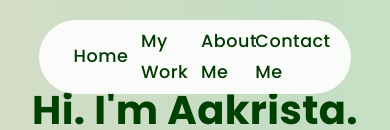
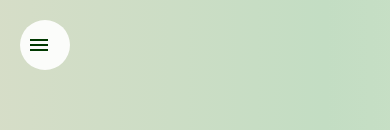
Before and after one commit to AakristaD/my-portfolio, a React (Create React App) app: page /#/ in a window 390 px wide. Shown: the top 130 px of the page. Built offline with nearby package versions, Linux system fonts and the light colour scheme.

Commit message:
cleaned up stuff

```diff
--- a/public/index.html
+++ b/public/index.html
@@ -25,7 +25,7 @@
       work correctly both with client-side routing and a non-root public URL.
       Learn how to configure a non-root public URL by running `npm run build`.
     -->
-    <title>React App</title>
+    <title>Aakrista Dahal</title>
   </head>
   <body>
     <noscript>You need to enable JavaScript to run this app.</noscript>
--- a/src/components/Footer.tsx
+++ b/src/components/Footer.tsx
@@ -3,7 +3,7 @@ import { Box, Typography } from '@mui/material';
 
 const Footer: React.FC = () => {
     return (
-        <Box mt={5} py={3} textAlign="center">
+        <Box sx={{ display: 'flex', justifyContent: 'center', backgroundColor: 'transparent' }}>
             <Typography variant="body2" fontFamily={'Poppins, sans-serif'}>
                 © 2024 Aakrista Dahal.
             </Typography>
--- a/src/components/Header.tsx
+++ b/src/components/Header.tsx
@@ -2,10 +2,17 @@ import * as React from 'react';
 import AppBar from '@mui/material/AppBar';
 import Toolbar from '@mui/material/Toolbar';
 import Button from '@mui/material/Button';
+import IconButton from '@mui/material/IconButton';
+import MenuIcon from '@mui/icons-material/Menu';
+import Drawer from '@mui/material/Drawer';
+import List from '@mui/material/List';
+import ListItem from '@mui/material/ListItem';
+import ListItemText from '@mui/material/ListItemText';
 import { styled, alpha } from '@mui/material/styles';
+import { useMediaQuery, useTheme, Box } from '@mui/material';
 
 const StyledAppBar = styled(AppBar)(({ theme }) => ({
-    backgroundColor: alpha('#ffffff', .9), // Light translucent white
+    backgroundColor: alpha('#ffffff', 0.9), // Light translucent white
     borderRadius: '50px',
     margin: '10px auto',
     maxWidth: '800px',
@@ -16,12 +23,31 @@ const StyledAppBar = styled(AppBar)(({ theme }) => ({
     transform: 'translateX(-50%)',
     width: '80%', // Make it responsive; adjust width as needed
     zIndex: 1300, // Ensure it's above other content
+    [theme.breakpoints.down('sm')]: {
+        width: '50px',
+        height: '50px',
+        borderRadius: '50%',
+        left: '10px',
+        transform: 'none',
+        margin: '10px',
+        display: 'flex',
+        justifyContent: 'center',
+        alignItems: 'center',
+    },
+}));
+
+const MenuIconStyled = styled(MenuIcon)(({ theme }) => ({
+    color: '#003900',
 }));
 
 const StyledToolbar = styled(Toolbar)(({ theme }) => ({
     display: 'flex',
     justifyContent: 'space-around',
     padding: '0 30px',
+    [theme.breakpoints.down('sm')]: {
+        justifyContent: 'center',
+        padding: '0',
+    },
 }));
 
 const StyledButton = styled(Button)(({ theme }) => ({
@@ -39,16 +65,72 @@ const StyledButton = styled(Button)(({ theme }) => ({
     },
 }));
 
+const DrawerList = styled(List)(({ theme }) => ({
+    fontFamily: 'Poppins, sans-serif',
+    color: '#003900',
+    backgroundColor: alpha('#ffffff', 0.9),
+    height: '100%',
+}));
+
 function Header() {
+    const [drawerOpen, setDrawerOpen] = React.useState(false);
+    const theme = useTheme();
+    const isMobile = useMediaQuery(theme.breakpoints.down('sm'));
+
+    const toggleDrawer = (open: boolean) => (event: React.KeyboardEvent | React.MouseEvent) => {
+        if (event.type === 'keydown' && ((event as React.KeyboardEvent).key === 'Tab' || (event as React.KeyboardEvent).key === 'Shift')) {
+            return;
+        }
+        setDrawerOpen(open);
+    };
+
+    const list = () => (
+        <Box
+            sx={{ width: 250 }}
+            role="presentation"
+            onClick={toggleDrawer(false)}
+            onKeyDown={toggleDrawer(false)}
+        >
+            <DrawerList>
+                <ListItem button component="a" href="#/">
+                    <ListItemText primary="Home" />
+                </ListItem>
+                <ListItem button component="a" href="#/my-work">
+                    <ListItemText primary="My Work" />
+                </ListItem>
+                <ListItem button component="a" href="#/about-me">
+                    <ListItemText primary="About Me" />
+                </ListItem>
+                <ListItem button component="a" href="#/contact">
+                    <ListItemText primary="Contact Me" />
+                </ListItem>
+            </DrawerList>
+        </Box>
+    );
+
     return (
-        <StyledAppBar position="sticky">
+        <>
+            <StyledAppBar position="sticky" style={{ display: drawerOpen ? 'none' : 'flex' }}>
                 <StyledToolbar>
+                    {isMobile && !drawerOpen && (
+                        <IconButton edge="start" color="inherit" aria-label="menu" onClick={toggleDrawer(true)}>
+                            <MenuIconStyled />
+                        </IconButton>
+                    )}
+                    {!isMobile && (
+                        <>
                             <StyledButton href="#/">Home</StyledButton>
                             <StyledButton href="#/my-work">My Work</StyledButton>
                             <StyledButton href="#/about-me">About Me</StyledButton>
                             <StyledButton href="#/contact">Contact Me</StyledButton>
+                        </>
+                    )}
                 </StyledToolbar>
             </StyledAppBar>
+            <Drawer anchor="left" open={drawerOpen} onClose={toggleDrawer(false)}>
+                {list()}
+            </Drawer>
+        </>
     );
 }
 
--- a/src/pages/About.tsx
+++ b/src/pages/About.tsx
@@ -42,7 +42,7 @@ const StyledTypography = styled(Typography)(({ theme }) => ({
 
 function About() {
     return (
-        <AboutContainer sx={{paddingTop: 10}}>
+        <AboutContainer sx={{paddingTop: 15}}>
             <ContentGrid container spacing={2} alignItems="center">
                 <Grid item xs={12} md={6}>
                     <Box display="flex" justifyContent="center">
--- a/src/pages/Home.tsx
+++ b/src/pages/Home.tsx
@@ -7,7 +7,6 @@ import testImage from '../static/images/test.png'; // Replace with your actual i
 import project2 from '../static/images/gardenGrove.webp';
 import ProjectCard from "../components/ProjectCard";
 import petitions from '../static/images/petition.png';
-
 
 const HomeContainer = styled(Box)(({ theme }) => ({
     background: 'linear-gradient(270deg, #f1f4db, #c3ddc3, #ffddd1, #f1f4db)',
@@ -61,8 +60,7 @@ const Home: React.FC = () => {
             image: project2,
             mainTech: ['Java','Spring',"JS" ],
             creationDate: 'Started February 2024'
-        }
-        ,
+        },
         {
             projectId: '2',
             title: 'Petition Website (Frontend)',
@@ -70,30 +68,29 @@ const Home: React.FC = () => {
             image: petitions,
             mainTech: ['React', 'TS', "CSS", "MUI"],
             creationDate: 'May 2024'
-
         },
         // Add more projects as needed
     ];
 
     return (
-        <HomeContainer sx={{paddingTop: 10}}>
-            <AnimatedHeader text="Hi. I'm Aakrista." variant="largeHeader"/>
-            <AnimatedHeader text="A 3rd year computer science student" variant="header"/>
+        <HomeContainer sx={{ paddingTop: 15 }}>
+            <AnimatedHeader text="Hi. I'm Aakrista." variant="largeHeader" />
+            <AnimatedHeader text="A 3rd year computer science student" variant="header" />
             <AnimatedHeader
                 text="I'm a final year student at University of Canterbury, passionate about all things tech."
-                variant="subheader"/>
-            <hr style={{border: 'none', borderTop: '2px solid black', margin: '32px 0'}}/>
-            <AnimatedHeader text="Featured Projects" variant='subheader'/>
-            <hr style={{border: 'none', borderTop: '2px solid black', margin: '32px 0'}}/>
+                variant="subheader"
+            />
+            <hr style={{ border: 'none', borderTop: '2px solid black', margin: '32px 0' }} />
+            <AnimatedHeader text="Featured Projects" variant='subheader' />
+            <hr style={{ border: 'none', borderTop: '2px solid black', margin: '32px 0' }} />
 
             <Grid container spacing={4} justifyContent="center" alignItems="center">
                 {projects.map((project) => (
-                    <Grid item xs={2} sm={3} md={4} key={project.projectId}>
+                    <Grid item xs={12} sm={6} md={4} key={project.projectId}>
                         <ProjectCard project={project} />
                     </Grid>
                 ))}
             </Grid>
-
         </HomeContainer>
     );
 };
--- a/src/pages/Projects.tsx
+++ b/src/pages/Projects.tsx
@@ -49,7 +49,7 @@ const Projects: React.FC = () => {
     }));
 
     return (
-        <Container sx={{paddingTop: 10}}>
+        <Container sx={{paddingTop: 15}}>
             <HeaderSection>
                 <AnimatedHeader text="A glimpse into some projects." variant="header" />
                 <AnimatedHeader text="Projects I completed for university, personal learning, and occasionally just for fun." variant="subheader" />
```
Also changed, not shown: 1 other file (tests, documents, lock files or other folders). Lines whose indentation alone changed are shown as unchanged.
